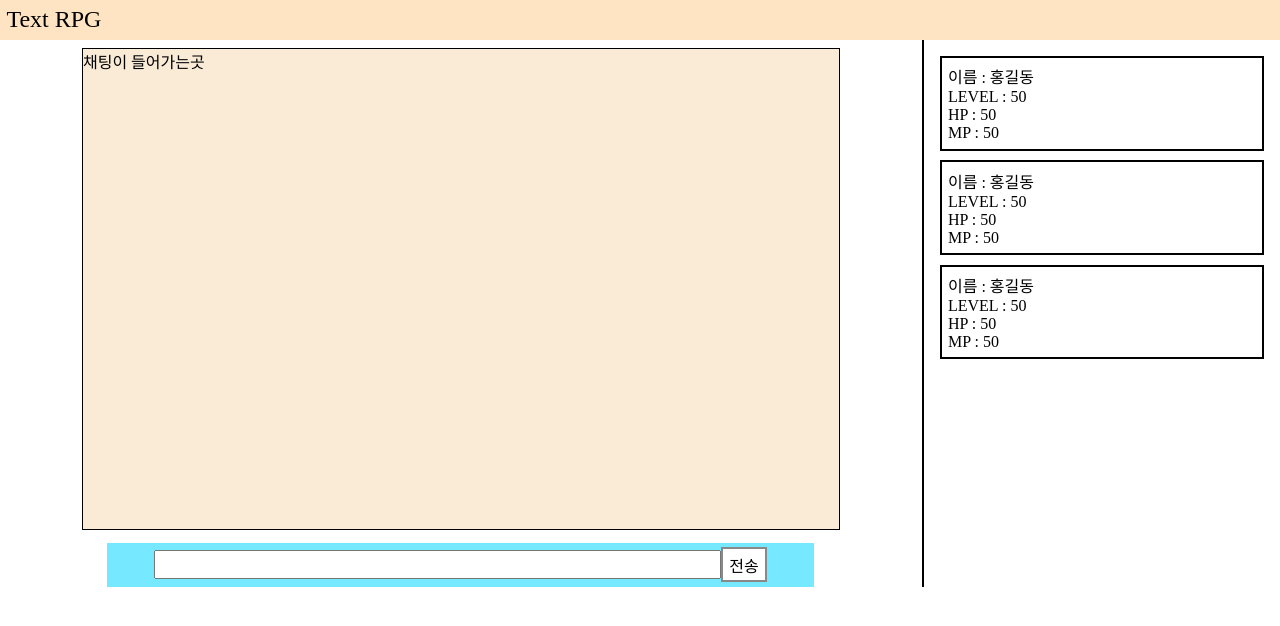
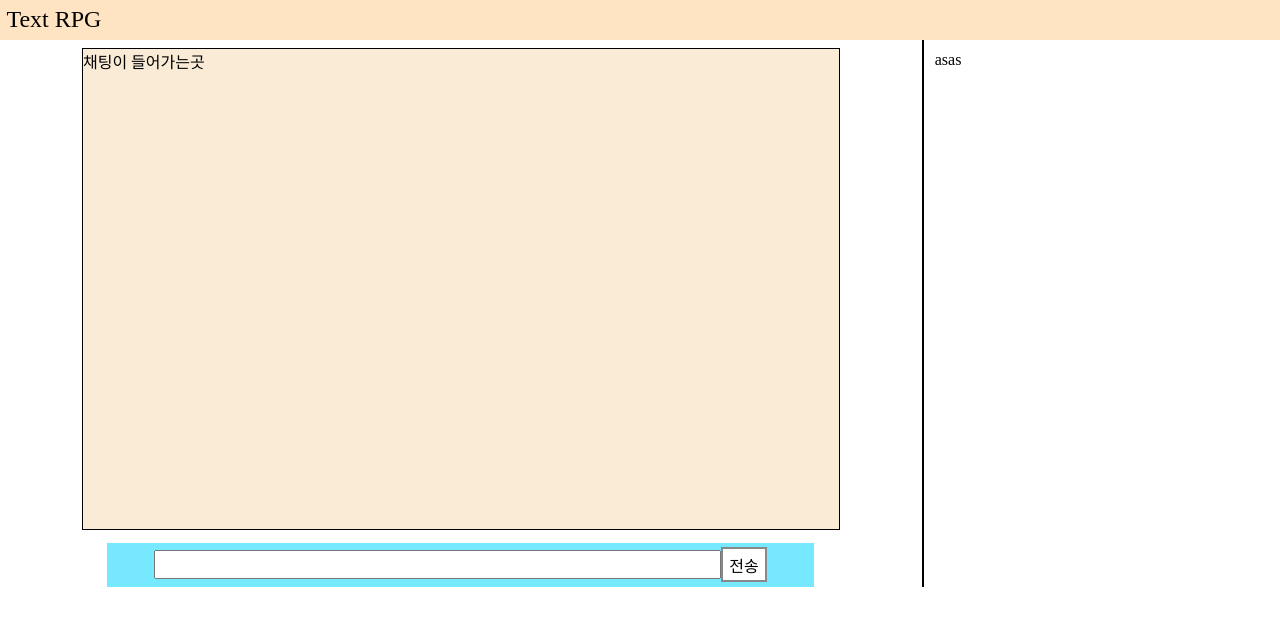
Before and after one commit to ptk5758/WTRPG, a React (Create React App) app: page / in a window 1280 px wide. Shown: the top 626 px of the page. Built offline with nearby package versions, Linux system fonts and the light colour scheme.

Commit message:
usePlayer 1

```diff
--- a/src/component/Player/index.js
+++ b/src/component/Player/index.js
@@ -1,8 +1,11 @@
-function Character() {
+import { useEffect, useState } from "react";
+import usePlayer from "../../hook/usePlayer";
+
+function Character(props) {
     return(
         <div className="player">
             <div>
-                <p>이름 : <strong>홍길동</strong></p>
+                <p>이름 : <strong>{props.name}</strong></p>
             </div>
             <div>
                 <p>LEVEL : <strong>50</strong></p>
@@ -17,11 +20,10 @@ function Character() {
     );
 }
 export default function() {
+    const [players, setPlayer] = useState([]);
     return(
         <div className="player-container">
-            <Character/>
-            <Character/>
-            <Character/>
+            asas
         </div>
     );
 }
--- /dev/null
+++ b/src/hook/usePlayer.js
@@ -0,0 +1,10 @@
+import { useState } from "react";
+
+export default function(name) {
+    const [player, setPlayer] = useState(name);
+    const result = {
+        instance : player,
+        setPlayer : setPlayer
+    }
+    return result;
+}
```
